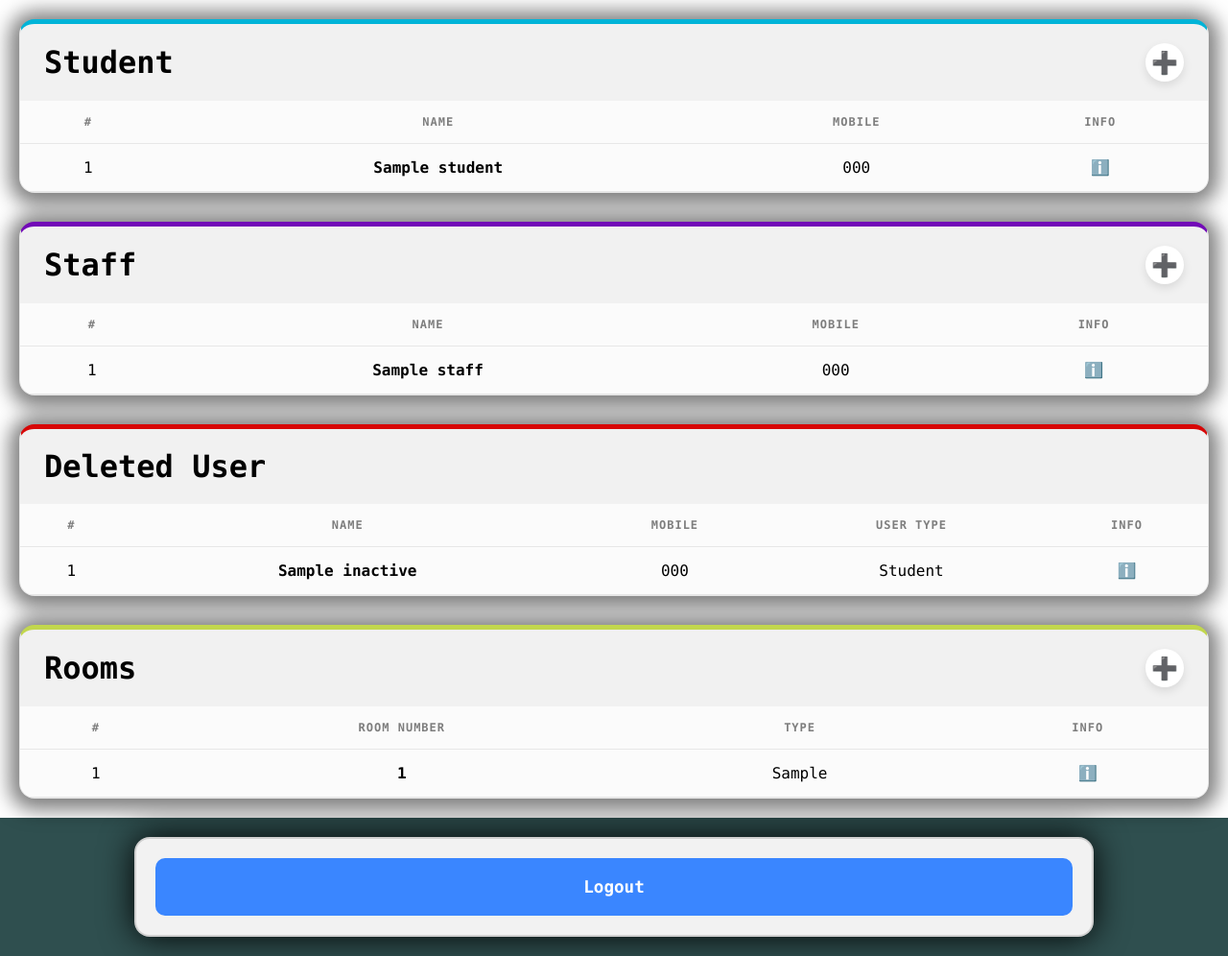
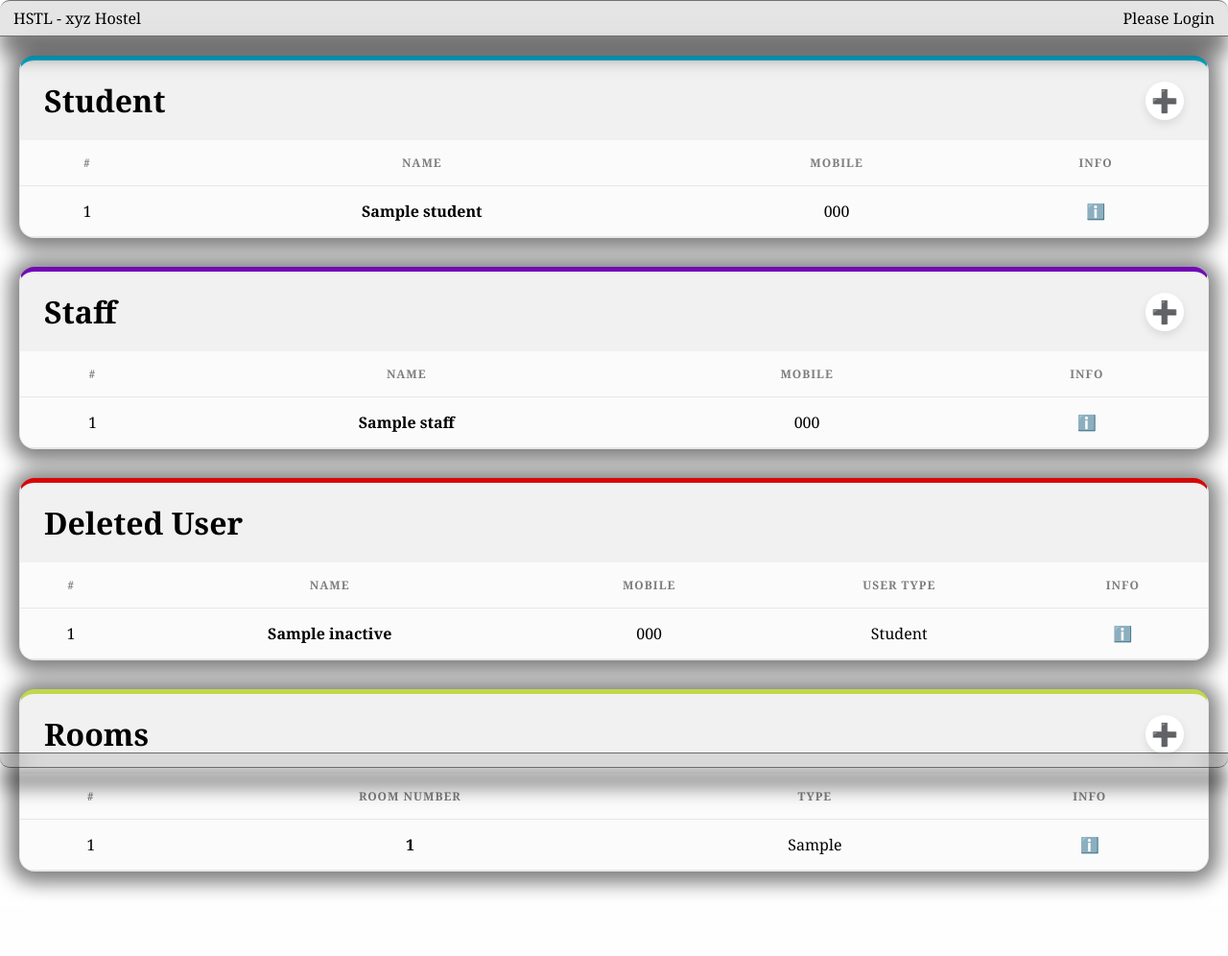
Before and after one commit to dev-ShivamSingh-Github/hstl, a Django app: template django_hstl/templates/root/index.html in a window 1280 px wide. Shown: the whole page at 96% size. After the commit the page ends 932 px from the top, so only its background shows below. Run offline with Django 3.2, Linux system fonts and the light colour scheme; the template is opened without the code that fills it: most values are stand-ins (such as "Sample title", 1, 10 or a date in 2020).

Commit message:
Improved header and footer

```diff
--- a/django_hstl/static/base.css
+++ b/django_hstl/static/base.css
@@ -2,7 +2,7 @@
 	color-scheme: light dark;
 	margin:0px;
 	padding:0px;
-	font-family: 'Cascadia Code', 'Consolas', monospace;
+	font-family: Georgia;
 	text-align:center;
 	align-items:center;
 	align-content: center;
@@ -12,14 +12,6 @@
 }
 
 form {
-	/* 1. Scoping and Global Reset
-	&, & * {
-		font-family: 'Cascadia Code', arial;
-		text-align: center;
-		-webkit-tap-highlight-color: transparent;
-		box-sizing: border-box;
-	}*/
-
 	max-width: 1000px;
 	margin: 20px auto;
 	padding: 20px;
@@ -27,7 +19,6 @@ form {
 	border-radius: 16px;
 	border: 2px solid color-mix(in srgb, canvastext, transparent 86%);
 	box-shadow: 0px 0px 35px 0px rgba(0.1, 0.1, 0.1, 1.0);
-	/*box-shadow: 0 15px 35px rgba(0, 0, 0, 0.03);*/
 
 	/* 2. Grid Logic */
 	@media (min-width: 900px) {
@@ -88,7 +79,7 @@ form {
 	/* Textarea Specifics */
 	textarea {
 		max-height: 150px; /* Gives more room for long-form text */
-		resize: none; /* Allows user to expand down, but not break width */
+		resize: none; /* Do not Allow user to expand down */
 		text-align: left; /* Textareas usually feel better left-aligned */
 	}
 
@@ -121,21 +112,20 @@ form {
 	/* 6. The Submit Button */
 	input[type="submit"] {
 		appearance: none;
-		width: 100%;
+		width: -webkit-fill-available;
 		min-height: 60px;
-		/*margin-top: 20px;*/
 		background-color: #3a86ff;
 		color: white;
 		border: none;
 		border-radius: 10px;
-		font-size: 1.1rem;
+		font-size: 1.5rem;
 		font-weight: bold;
 		cursor: pointer;
 		transition: transform 0.1s, filter 0.2s;
 	}
 
 	input[type="submit"]:hover {
-		filter: brightness(1.05);
+		filter: brightness(1.25);
 	}
 
 	input[type="submit"]:active {
@@ -145,12 +135,26 @@ form {
 		opacity: 0.5;
 	}
 }
-a{
-	text-decoration:none;
-}
+a{text-decoration:none;}
 header{
-	background-color: crimson;
+	top: 0;
+	border-top-left-radius: 10px;
+    border-top-right-radius: 10px;
 }
 footer{
-	background-color: darkslategrey;
+	bottom: 0;
+	border-bottom-left-radius: 10px;
+    border-bottom-right-radius: 10px;
 }
+header, footer{
+	form{all: unset;}
+	display: flex;
+	position: sticky;
+	padding: 7px 14px;
+	backdrop-filter: blur(12px);
+	justify-content: space-between;
+	box-shadow: 0px 20px 20px 0px rgba(0, 0, 0, 0.5);
+	background-color: color-mix(in srgb, canvastext, transparent 90%);
+	border-top: 1px solid color-mix(in srgb, canvastext, transparent 50%);
+	border-bottom: 1px solid color-mix(in srgb, canvastext, transparent 50%);
+}
--- a/django_hstl/templates/base.html
+++ b/django_hstl/templates/base.html
@@ -23,13 +23,25 @@
 <script></script>
 {% block static %}{% endblock static %}
 </head><body>
+<header>
+  <div>
+    HSTL - xyz Hostel
+  </div>
+  {% if request.user.is_authenticated %}
+  <div>
+    <form id="logout" action="{% url 'hstl:logout' %}" method="POST">
+      {% csrf_token %}
+      <label for="logout">
+        <input type="submit" value="&nbsp;&nbsp;&nbsp;&nbsp;➜]&nbsp;&nbsp;&nbsp;&nbsp;" id="logout">
+      </label>
+    </form>
+  </div>
+  {% else %}
+  <div>Please Login</div>
+  {% endif %}
+</header>
 {% block content %}{% endblock content %}
-{% block footer %}
 <footer>
-  <form id="logout" action="{% url 'hstl:logout' %}" method="POST">
-    {% csrf_token %}
-    <input type="submit" value="Logout">
-  </form>
+{% block footer %}{% endblock footer %}
 </footer>
-{% endblock footer %}
 </body></html>
```
